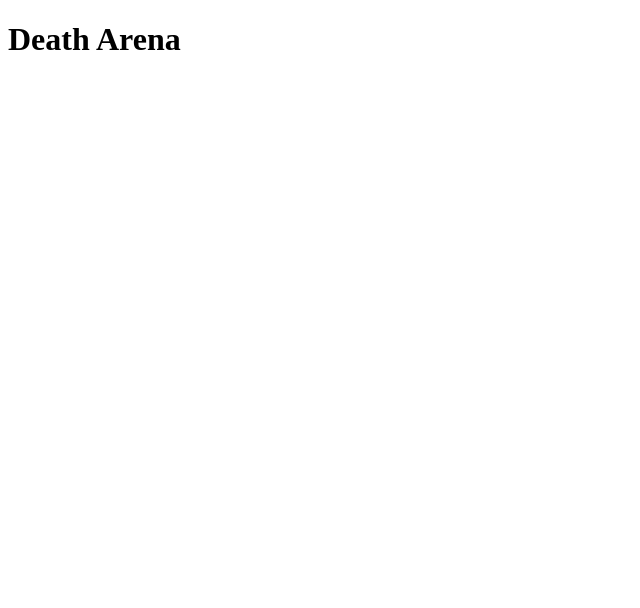
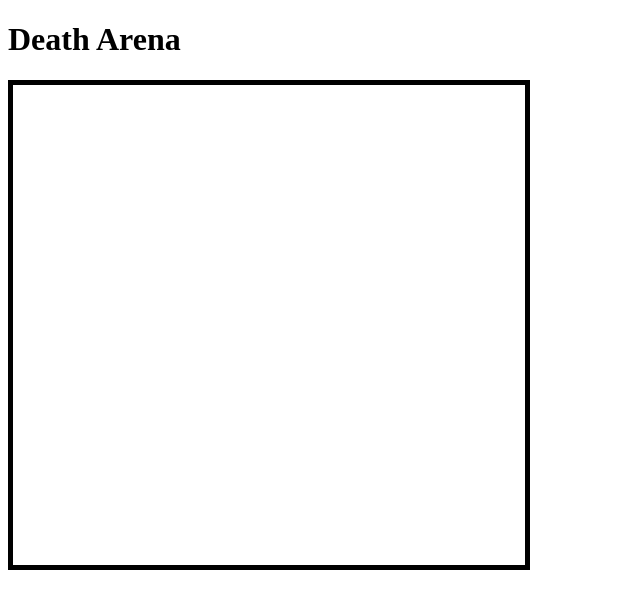
Before and after one commit to brunops/death-arena, a plain HTML site: page index.html in a window 1280 px wide. Shown: the whole page, without its empty margins (0-640 px from the left). Drawn offline with Linux system fonts and the light colour scheme.

Commit message:
Add css file

```diff
--- a/index.html
+++ b/index.html
@@ -5,6 +5,8 @@
   <title>Death Areana</title>
 
   <meta name="viewport" content="width=device-width">
+
+  <link rel="stylesheet" href="public/css/style.css">
 </head>
 
 <body>
--- /dev/null
+++ b/public/css/style.css
@@ -0,0 +1,3 @@
+canvas {
+  border: 5px solid black;
+}
```
